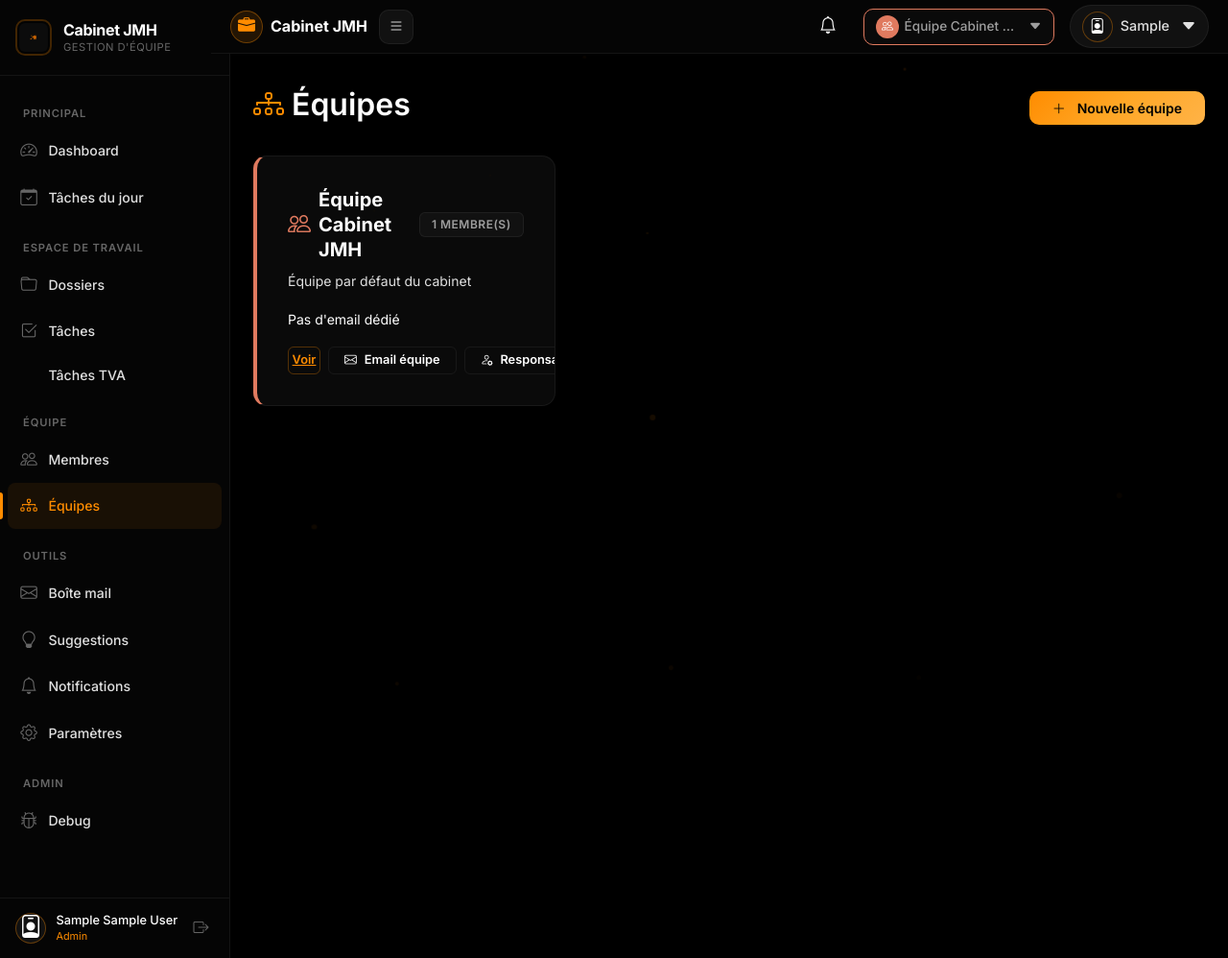
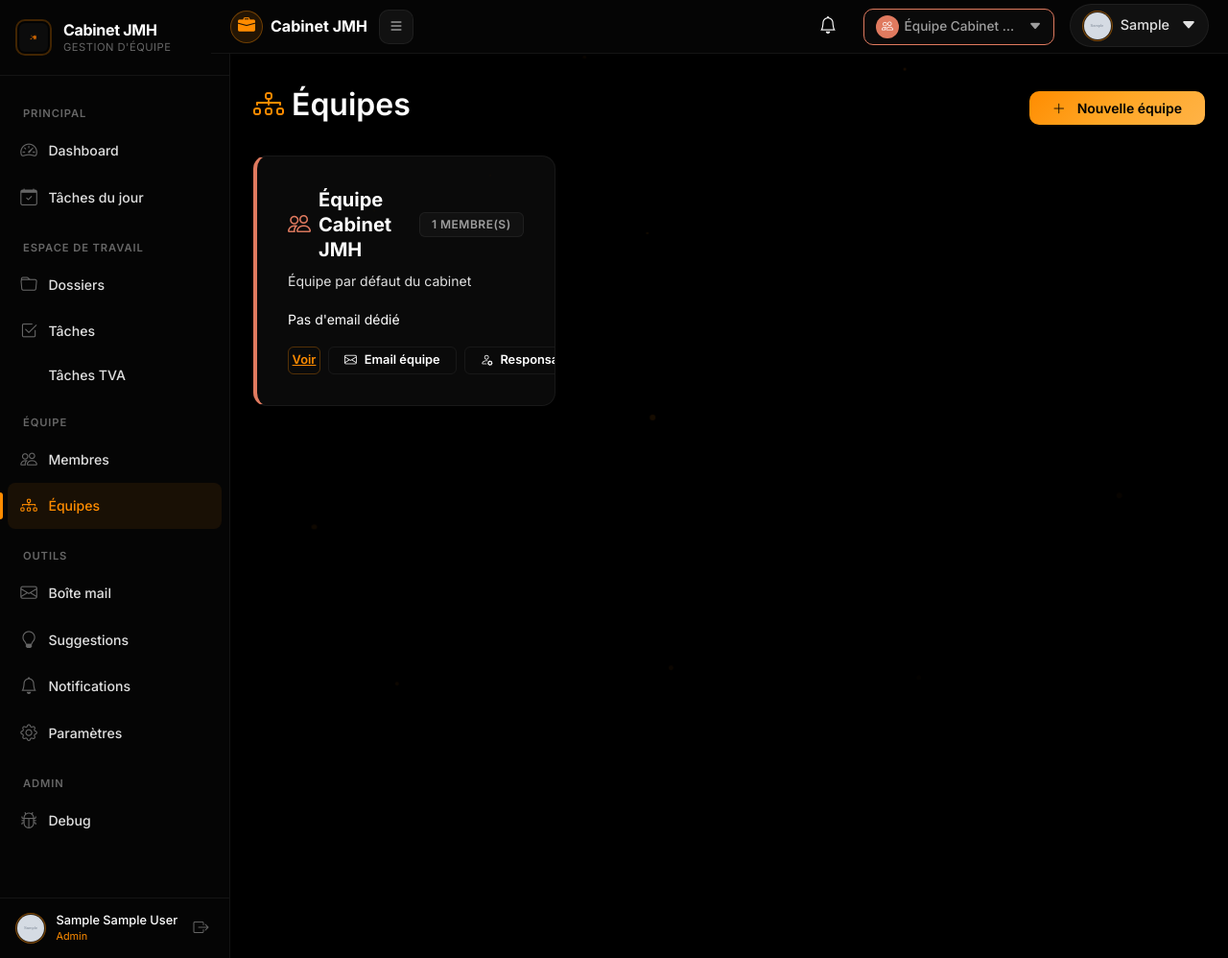
Before and after one commit to Aziz558/cabinet-team-manager, a Flask app: page /equipes in a window 1280 px wide. Shown: the whole page at 96% size. Run offline with Flask 3, Linux system fonts and the light colour scheme; a user stored in the database is signed in; tables that the repository leaves empty hold one stand-in row (values such as "Sample post"); grey boxes marked "Sample" are stand-in pictures; some libraries are stand-ins or nearby versions.

Commit message:
feat: afficher photo admin dans sidebar/topbar avec fallback icône rôle

```diff
--- a/static/css/style.css
+++ b/static/css/style.css
@@ -698,6 +698,14 @@ p {
     width: 32px;
     height: 32px;
     object-fit: cover;
+    border: 2px solid rgba(255, 140, 0, 0.15);
+    flex-shrink: 0;
+}
+.sidebar-user-img {
+    width: 32px;
+    height: 32px;
+    object-fit: cover;
+    border-radius: 50%;
     border: 2px solid rgba(255, 140, 0, 0.15);
     flex-shrink: 0;
 }
--- a/templates/base.html
+++ b/templates/base.html
@@ -72,6 +72,11 @@
             {% endif %}
             <div class="dropdown">
                 <a class="app-user-toggle" href="#" data-bs-toggle="dropdown">
+                    {% if current_user.photo_profil %}
+                    <span class="app-user-icon">
+                        <img src="{{ url_for('static', filename='uploads/' + current_user.photo_profil) }}?v={{ cache_buster }}" alt="photo" class="sidebar-user-img" style="width:32px;height:32px;">
+                    </span>
+                    {% else %}
                     {% set top_icon = 'bi-person' %}
                     {% if current_user.role == 'admin' %}
                       {% set top_icon = 'bi-person-badge' %}
@@ -79,6 +84,7 @@
                       {% set top_icon = 'bi-person-lines-fill' %}
                     {% endif %}
                     <span class="app-user-icon"><i class="bi {{ top_icon }}"></i></span>
+                    {% endif %}
                     <span class="app-user-name d-none d-md-inline">{{ current_user.prenom }}</span>
                     <i class="bi bi-caret-down-fill ms-1"></i>
                 </a>
--- a/templates/includes/sidebar.html
+++ b/templates/includes/sidebar.html
@@ -79,6 +79,11 @@
     <!-- Bottom: user profile -->
     <div class="sidebar-footer">
         <div class="sidebar-user">
+            {% if current_user.photo_profil %}
+            <span class="sidebar-user-icon">
+                <img src="{{ url_for('static', filename='uploads/' + current_user.photo_profil) }}?v={{ cache_buster }}" alt="photo" class="sidebar-user-img">
+            </span>
+            {% else %}
             {% set role_icon = 'bi-person' %}
             {% if current_user.role == 'admin' %}
               {% set role_icon = 'bi-person-badge' %}
@@ -88,6 +93,7 @@
             <span class="sidebar-user-icon">
                 <i class="bi {{ role_icon }} fs-4"></i>
             </span>
+            {% endif %}
             <div class="sidebar-user-info">
                 <span class="sidebar-user-name">{{ current_user.prenom }} {{ current_user.nom }}</span>
                 <span class="sidebar-user-role">{{ current_user.role|capitalize }}</span>
@@ -140,6 +146,11 @@
     <!-- Bottom: user profile -->
     <div class="sidebar-footer">
         <div class="sidebar-user">
+            {% if current_user.photo_profil %}
+            <span class="sidebar-user-icon">
+                <img src="{{ url_for('static', filename='uploads/' + current_user.photo_profil) }}?v={{ cache_buster }}" alt="photo" class="sidebar-user-img">
+            </span>
+            {% else %}
             {% set role_icon = 'bi-person' %}
             {% if current_user.role == 'admin' %}
               {% set role_icon = 'bi-person-badge' %}
@@ -149,6 +160,7 @@
             <span class="sidebar-user-icon">
                 <i class="bi {{ role_icon }} fs-4"></i>
             </span>
+            {% endif %}
             <div class="sidebar-user-info">
                 <span class="sidebar-user-name">{{ current_user.prenom }} {{ current_user.nom }}</span>
                 <span class="sidebar-user-role">{{ current_user.role|capitalize }}</span>
```
